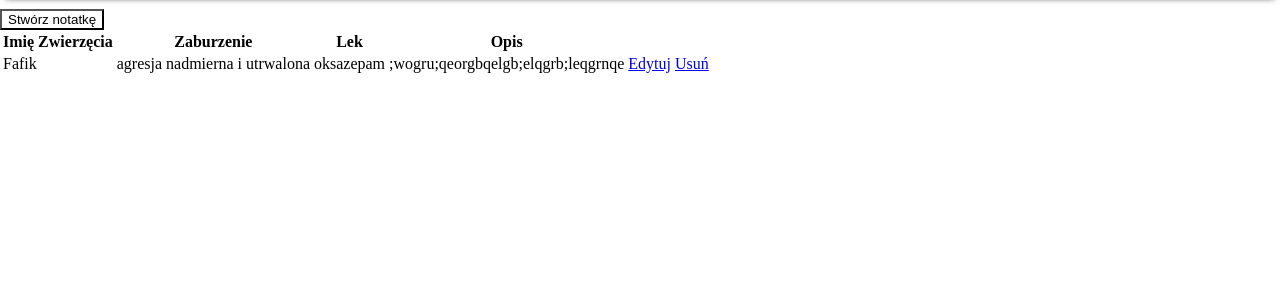
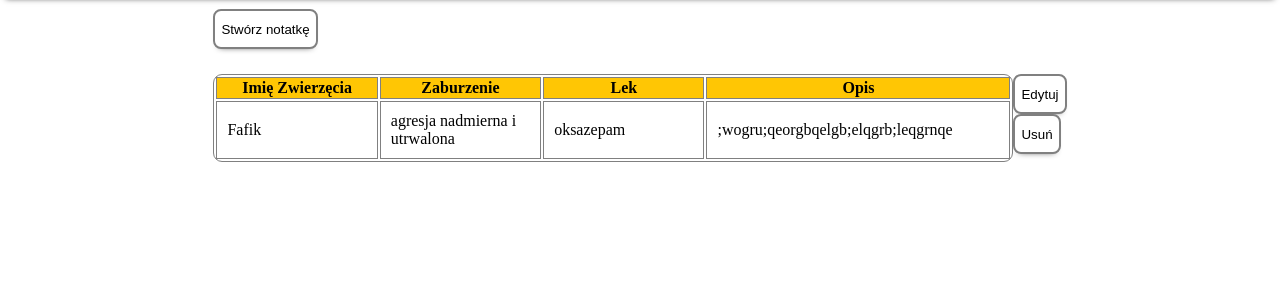
Before and after one commit to oskarrychtelski/psychowet, a Django app: page /notatki/ in a window 1280 px wide. Shown: the part 71-371 px from the top of the page. Run offline with Django 4.2, Linux system fonts and the light colour scheme; a user stored in the database is signed in; data comes from the database, SQL or seed files in the repository; both versions use the stored data as it was after the commit.

Commit message:
Added CSS to notes page.

```diff
--- a/static/styles/main.css
+++ b/static/styles/main.css
@@ -106,3 +106,63 @@ body {
 .bold-text {
   font-weight: bold;
 }
+
+.create-note-box{
+  display: flex;
+  align-items: center;
+  justify-content: center;
+}
+
+.create-note-content{
+  border: 1px solid grey;
+  border-radius: 9px;
+  padding: 15px;
+}
+
+.read-notes-big-box{
+  display: flex;
+  align-items: center;
+  justify-content: center;
+}
+
+.read-notes-small-box{
+  display:flex;
+  flex-direction: column;
+}
+
+
+.individual-note{
+  margin: 25px 0;
+  display:flex;
+  flex-direction: row;
+  align-items: top;
+}
+
+.note-table {
+  width: 800px;
+  border: 1px solid grey;
+  border-radius: 9px;
+  table-layout: fixed;
+}
+
+.note-table th{
+  background-color: rgb(255,198,4);
+  text-align: center;
+  border: 1px solid grey;
+}
+
+.note-table td{
+  text-align: left;
+  padding: 10px;
+  border: 1px solid grey;
+}
+
+.desc-column {
+  width: 300px;
+  word-wrap: break-word;
+}
+
+.button-column{
+  display: flex;
+  flex-direction: column;
+}
--- a/users/templates/users/read_notes.html
+++ b/users/templates/users/read_notes.html
@@ -1,4 +1,5 @@
 {% extends 'main.html' %}
+{% load static %}
 
 <!DOCTYPE html>
 <html lang="pl">
@@ -10,35 +11,54 @@
 {% block content %}
 
 {% if author_notes == None %}
+<div class="read-notes-big-box">
+  <div class="read-notes-small-box">
+    <img class="treatment-drug-icon" src="{% static 'images/notes-icon.png' %}">
     <h1>Nie masz na razie żadnych notatek.</h1>
+    <br>
     <a href="{% url 'createNotes'%}">
-    <button>Stwórz notatkę</button>
+      <button class="treatment-drug-button">Stwórz notatkę</button>
     </a>
-
+  </div>
+</div>
 {% else %}
+<div class="read-notes-big-box">
+  <div class="read-notes-small-box">
   <a href="{% url 'createNotes'%}">
-  <button>Stwórz notatkę</button>
+    <button class="treatment-drug-button">Stwórz notatkę</button>
   </a>
   {% for note in author_notes %}
-<table>
+    <div class="individual-note">
+      <table class="note-table">
         <tr>
           <th>Imię Zwierzęcia</th>
           <th>Zaburzenie</th>
           <th>Lek</th>
-    <th>Opis</th>
-    <th></th>
-    <th></th>
+          <th class="desc-column">Opis</th>
         </tr>
         <tr>
           <td>{{note.imie_zwierzecia}}</td>
           <td>{{note.zaburzenie}}</td>
           <td>{{note.lek}}</td>
-    <td>{{note.opis}}</td>
-    <td><a href="{% url 'updateNotes' note.uuid %}">Edytuj</a></td>
-    <td><a href="{% url 'deleteNotes' note.uuid %}">Usuń</a></td>
+          <td class="desc-column">{{note.opis}}</td>
         </tr>
       </table>
+        <div class="button-column">
+          <a href="{% url 'updateNotes' note.uuid %}">
+              <button class="treatment-drug-button">
+              Edytuj
+              </button>
+            </a>
+            <a href="{% url 'deleteNotes' note.uuid %}">
+              <button class="treatment-drug-button">
+              Usuń
+              </button>
+            </a>
+        </div>
+    </div>
   {% endfor %}
+  </div>
+</div>
 {% endif %}
 
 {% endblock content %}
```
Also changed, not shown: users/templates/users/note_form.html (+10 -6 lines), db.sqlite3. Lines whose indentation alone changed are shown as unchanged.
